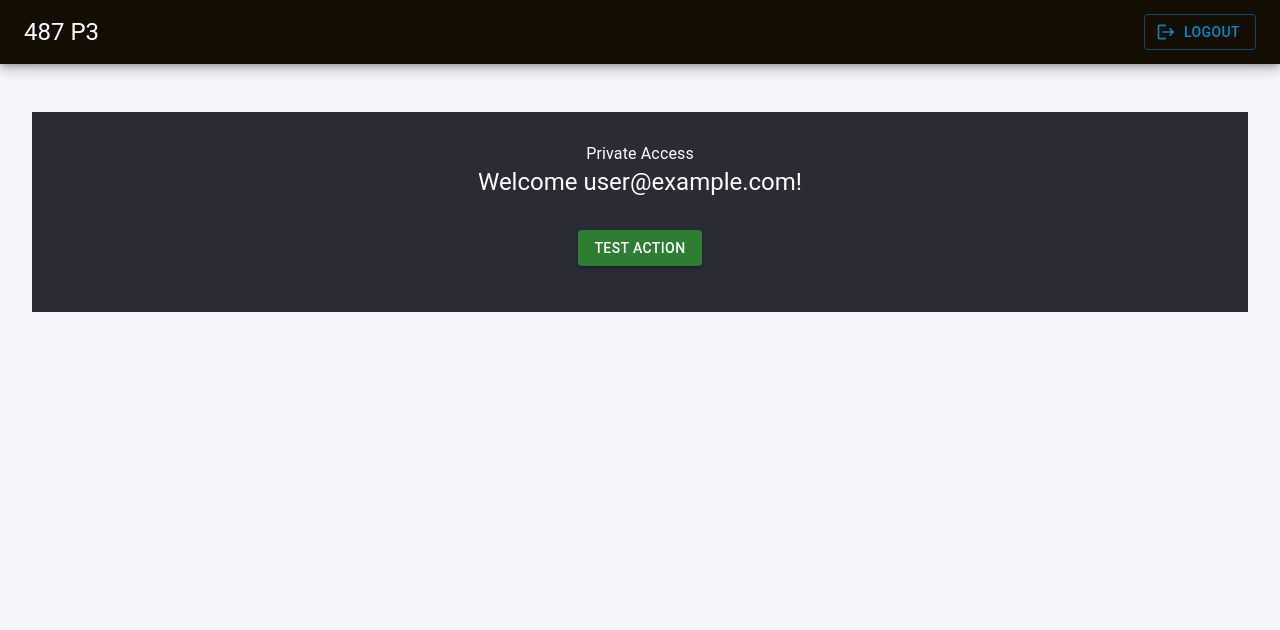
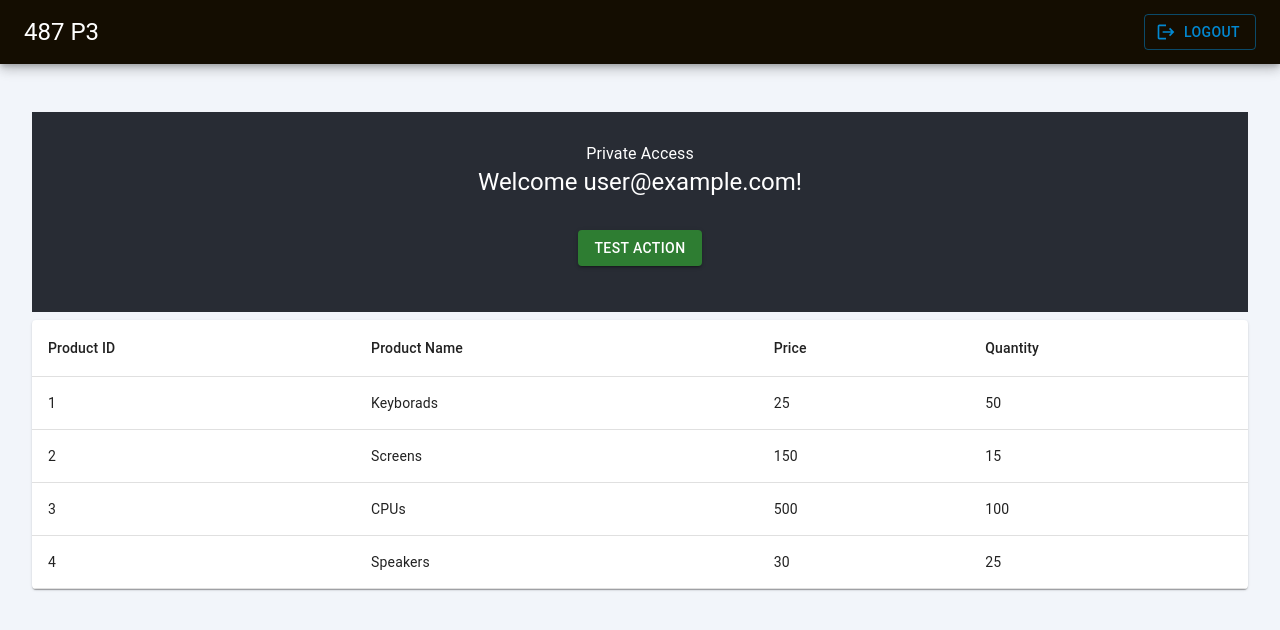
Before and after one commit to Breigner01/StockWise, a React (Create React App) app in the folder frontend/: page /private in a window 1280 px wide. Shown: the top 630 px of the page. Built offline with nearby package versions, Linux system fonts and the light colour scheme; no server answers; sample sign-in values are in the browser's storage.

Commit message:
ProductsTable
Created a table Component. No functionality yet has been setup yet. Any feedback on how the table should look like would be appreciated!

```diff
--- /dev/null
+++ b/frontend/src/components/tables/ProductsTable.js
@@ -0,0 +1,41 @@
+import React from "react";
+import {
+  Table,
+  TableBody,
+  TableCell,
+  TableContainer,
+  TableHead,
+  TableRow,
+  Paper,
+} from "@mui/material";
+
+const ProductTable = ({ products }) => {
+  const renderProductRows = () => {
+    return products.map((product) => (
+      <TableRow key={product.id}>
+        <TableCell>{product.id}</TableCell>
+        <TableCell>{product.name}</TableCell>
+        <TableCell>{product.price}</TableCell>
+        <TableCell>{product.quantity}</TableCell>
+      </TableRow>
+    ));
+  };
+
+  return (
+    <TableContainer component={Paper}>
+      <Table>
+        <TableHead>
+          <TableRow>
+            <TableCell>Product ID</TableCell>
+            <TableCell>Product Name</TableCell>
+            <TableCell>Price</TableCell>
+            <TableCell>Quantity</TableCell>
+          </TableRow>
+        </TableHead>
+        <TableBody>{renderProductRows()}</TableBody>
+      </Table>
+    </TableContainer>
+  );
+};
+
+export default ProductTable;
--- a/frontend/src/pages/PrivatePage.js
+++ b/frontend/src/pages/PrivatePage.js
@@ -2,6 +2,9 @@ import React, { useEffect } from "react";
 import "../App.css";
 import { connect } from "react-redux";
 import PropTypes from "prop-types";
+import ProdcuctTable from "../components/tables/ProductsTable"
+import { loadProducts } from "../redux/actions/productActions";
+
 
 import {
     Button,
@@ -16,6 +19,12 @@ const PrivatePage = (props) => {
         e.preventDefault();
         console.log("Button Works");
       };
+
+      const { loadProducts } = props;
+        useEffect(() => {
+        loadProducts();
+        }, [loadProducts]);
+
 
     return (
         <Grid container spacing={1} >
@@ -35,9 +44,14 @@ const PrivatePage = (props) => {
                         >
                             Test Action
                         </Button>
+
+                        <Box ></Box>
                     </Box>
                 </header>
             </Grid>
+                    <Grid item xs={12}>
+                        <ProdcuctTable products={props.products}/>
+                    </Grid>
         </Grid>
     );
 }
@@ -48,6 +62,9 @@ PrivatePage.propTypes = {
 
 const mapStateToProps = (state) => ({
     auth: state.authReducer,
+    products: state.productReducer.products,
 });
 
-export default connect(mapStateToProps)(PrivatePage);
+
+
+export default connect(mapStateToProps,{ loadProducts })(PrivatePage);
--- /dev/null
+++ b/frontend/src/products.json
@@ -0,0 +1,26 @@
+
+[{
+    "id": 1,
+    "name": "Keyborads",
+    "price": 25,
+    "quantity": 50
+},
+{
+    "id": 2,
+    "name": "Screens",
+    "price": 150,
+    "quantity": 15
+},
+{
+    "id": 3,
+    "name": "CPUs",
+    "price": 500,
+    "quantity": 100
+},
+{
+    "id": 4,
+    "name": "Speakers",
+    "price": 30,
+    "quantity": 25
+}
+]
--- /dev/null
+++ b/frontend/src/redux/actions/productActions.js
@@ -0,0 +1,8 @@
+import productData from '../../products.json'
+
+export const loadProducts = () => {
+    return {
+      type: 'LOAD_PRODUCTS',
+      payload: productData,
+    };
+  };
--- a/frontend/src/redux/reducers/index.js
+++ b/frontend/src/redux/reducers/index.js
@@ -1,7 +1,9 @@
 import { combineReducers } from "redux";
 import authReducer from "./authReducer";
+import productReducer from "./productReducer";
 
 // Overwrite this redux element
 export default combineReducers({
-    authReducer
+    authReducer,
+    productReducer
 });
--- /dev/null
+++ b/frontend/src/redux/reducers/productReducer.js
@@ -0,0 +1,17 @@
+const initialState = {
+    products: [],
+  };
+
+  const productReducer = (state = initialState, action) => {
+    switch (action.type) {
+      case 'LOAD_PRODUCTS':
+        return {
+          ...state,
+          products: action.payload,
+        };
+      default:
+        return state;
+    }
+  };
+
+  export default productReducer;
```
